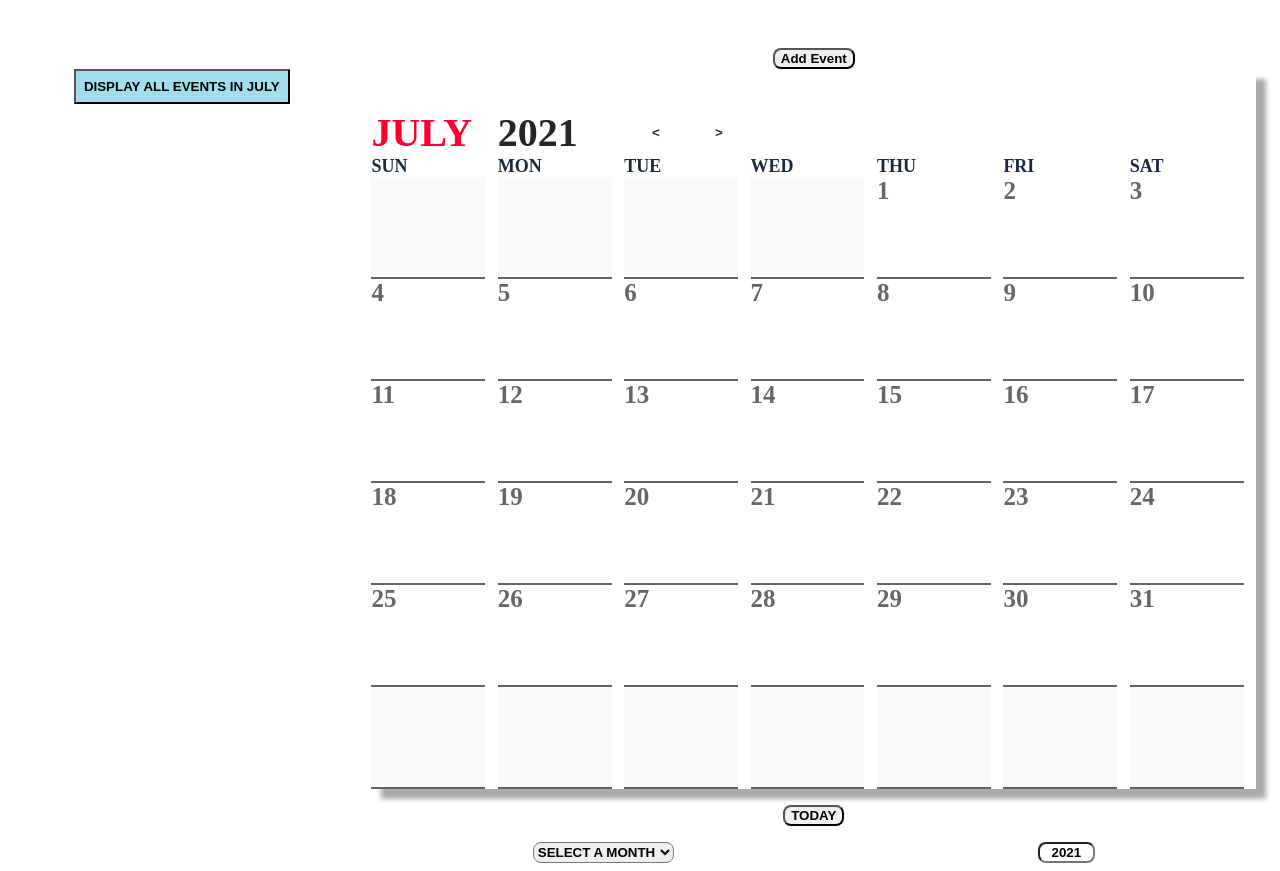
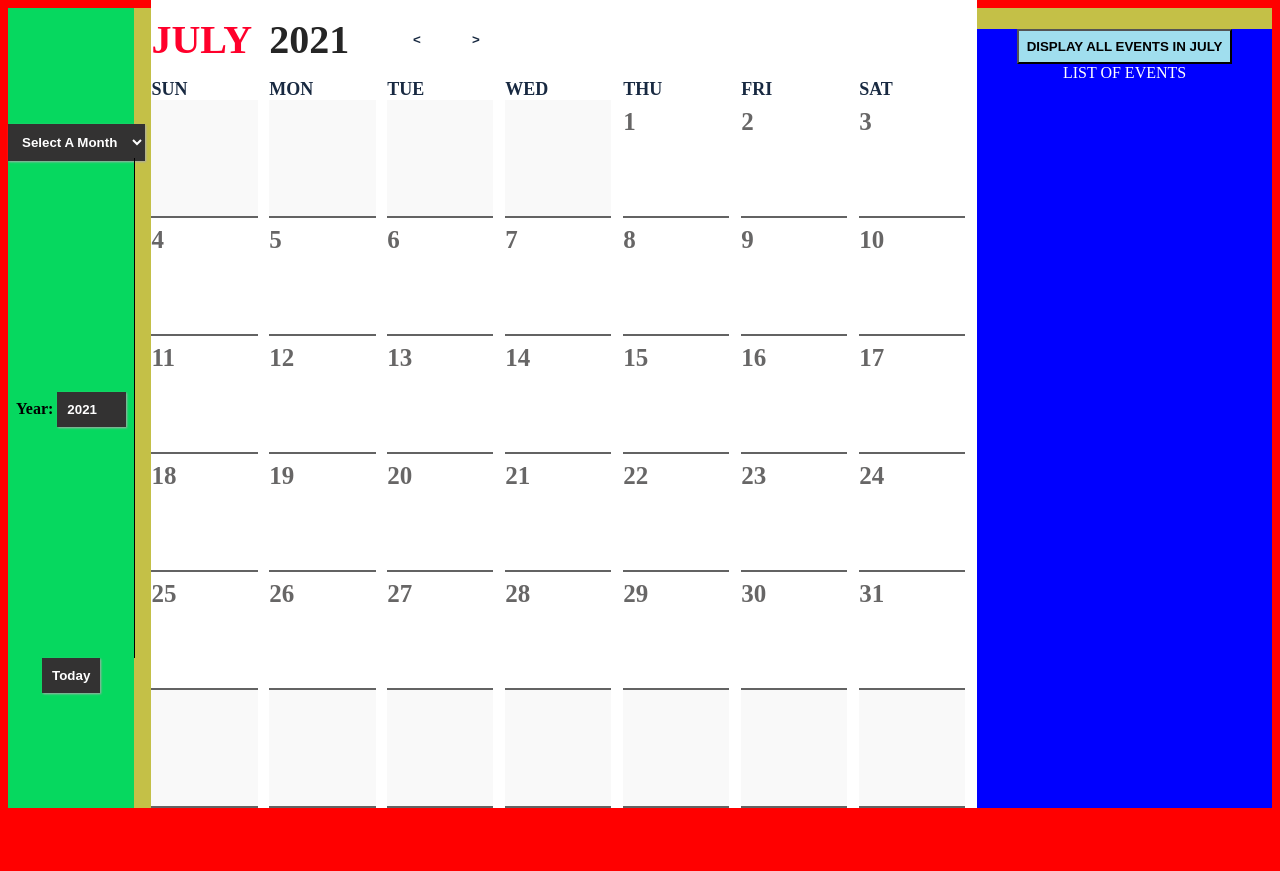
Before and after one commit to Camus1859/OdinCalendar, a website with bundled scripts: page client/src/index.html in a window 1280 px wide. After the commit the page ends 816 px from the top, so only its background shows below. Built offline with nearby package versions, Linux system fonts and the light colour scheme; no server answers.

Commit message:
added vertical line to the left of calendar

```diff
--- a/client/src/index.html
+++ b/client/src/index.html
@@ -8,14 +8,62 @@
   </head>
   <body>
     <div id="container-body">
+
+
       <div id="top">
-        <div id="event-container">
-          <button id="container-all-events">
-            Display All Events In<span id="event-month"></span>
-          </button>
-          LIST OF EVENTS
-          <div id="holds-events"></div>
+        <div class="dropdown-month-year">
+          <!-- <div id="month-year-tabs">
+            <span id="months-tab"></span>
+            <span id="years-tab"></span>
+          </div> -->
+
+          <div id="date-selectors">
+            <select
+              onmousedown="if(this.options.length>8){this.size=4;}"
+              onchange="this.size=0;"
+              onblur="this.size=0"
+              id="month-selector"
+            >
+              Select A Month
+              <option value="" disabled selected value>Select A Month</option>
+              <option class="month" value="January">January</option>
+              <option class="month" value="February">February</option>
+              <option class="month" value="March">March</option>
+              <option class="month" value="April">April</option>
+              <option class="month" value="May">May</option>
+              <option class="month" value="June">June</option>
+              <option class="month" value="July">July</option>
+              <option class="month" value="August">August</option>
+              <option class="month" value="September">September</option>
+              <option class="month" value="October">October</option>
+              <option class="month" value="November">November</option>
+              <option class="month" value="December">December</option>
+            </select>
+          </div>
+
+          <div>
+            <label id="year-label" for="year-input">Year:</label>
+            <input
+              type="number"
+              id="year-input"
+              value="2021"
+              autocomplete="off"
+              max="2099"
+              min="1905"
+            />
+          </div>
+
+          <div class="today-btn">
+            <button id="today">Today</button>
+          </div>
         </div>
+        <div id="vertical-line-container">
+          <div id="vertical-line"> </div>
+
+
+        </div>
+
+
         <div id="body">
           <button class="trigger">Add Event</button>
           <div class="modal">
@@ -91,49 +139,17 @@
               <div class="day">Sat</div>
             </div>
           </div>
+        </div>
 
-          <div id="month-year-tabs">
-            <span id="months-tab"></span>
-            <span id="years-tab"></span>
-          </div>
-          <button id="today">TODAY</button>
-          <div id="date-selectors">
-            <select
-              onmousedown="if(this.options.length>8){this.size=4;}"
-              onchange="this.size=0;"
-              onblur="this.size=0"
-              id="month-selector"
-            >
-              Select A Month
-              <option value="" disabled selected value>SELECT A MONTH</option>
-              <option class="month" value="January">January</option>
-              <option class="month" value="February">February</option>
-              <option class="month" value="March">March</option>
-              <option class="month" value="April">April</option>
-              <option class="month" value="May">May</option>
-              <option class="month" value="June">June</option>
-              <option class="month" value="July">July</option>
-              <option class="month" value="August">August</option>
-              <option class="month" value="September">September</option>
-              <option class="month" value="October">October</option>
-              <option class="month" value="November">November</option>
-              <option class="month" value="December">December</option>
-            </select>
-            <div>
-              <label id="year-label" for="year-input">Year:</label>
-              <input
-                type="number"
-                id="year-input"
-                value="2021"
-                autocomplete="off"
-                max="2099"
-                min="1905"
-              />
-            </div>
-          </div>
-          <script type="module" src="main.js"></script>
+        <div id="event-container">
+          <button id="container-all-events">
+            Display All Events In<span id="event-month"></span>
+          </button>
+          LIST OF EVENTS
+          <div id="holds-events"></div>
         </div>
       </div>
     </div>
+    <script type="module" src="main.js"></script>
   </body>
 </html>
--- a/client/src/style.css
+++ b/client/src/style.css
@@ -1,7 +1,15 @@
-body {
-  background-color:white;
-  margin-top: 3rem;
+body{
+  background-color: red;
 }
+
+#top {
+    display: flex;
+    justify-content: space-evenly;
+    background-color: rgb(196, 192, 71);
+    height: 100vh;
+    margin: 0;
+
+  }
 
 #body {
   display: flex;
@@ -9,25 +17,52 @@ body {
   align-items: center;
   /* width: 50%; */
   justify-content: end;
+  width: 60%;
+
 }
+
+#vertical-line{
+  border-left: 1px solid black;
+  height: 500px;
+  /* left: 12%; */
+  /* margin-left: -3px; */
+  margin-right:1rem ;
+}
+
+#vertical-line-container{
+  display: flex;
+  flex-direction: column;
+  justify-content: center;
+  align-content: center;
+}
+
+
 
 #event-container {
   display: flex;
   flex-direction: column;
-  /* width: 10%; */
   align-items: center;
   /* margin-right: 18rem; */
   display: none;
+
+
 }
 
-#container-all-events {
-  /* width: 100%; */
+/* #container-all-events {
   display: none;
+} */
+
+.dropdown-month-year{
+  display: flex;
+  flex-direction: column;
+  background-color: #06d85f;
+  align-items: center;
+  justify-content: space-around;
+  width: 10%;
+
+
 }
 
-#top {
-  display: flex;
-}
 
 #month-year {
   display: grid;
@@ -44,7 +79,12 @@ body {
   font-weight: bolder;
   text-decoration: none;
   outline: none;
-  border-radius: 0.5rem;
+  box-shadow: 1px 1px 2px #aaaaaa;
+  padding: 10px;
+  border: none;
+  cursor: pointer;
+  color: white;
+  background-color: rgb(51, 50, 50);
 }
 
 #previous-next-buttons {
@@ -62,9 +102,13 @@ body {
   font-size: small;
 }
 
-.title{
+.time-title2{
   letter-spacing: .5px;
   font-size: 14px;
+    white-space: nowrap;
+    text-overflow: ellipsis;
+    overflow: hidden;
+
 
 }
 
@@ -77,6 +121,8 @@ body {
    /* display: block; */
   /* font: bolder */
   font-weight: bolder;
+  letter-spacing: .5px;
+  font-size: 14px;
 }
 
 #days-of-the-week-container {
@@ -91,6 +137,7 @@ body {
   font-size: xx-small;
   text-transform: uppercase;
   background-color: white;
+  margin-top: 1rem;
 }
 
 .day {
@@ -104,7 +151,6 @@ body {
   width: 100%;
   padding: 40px 0px 0 0px;
   background-color:white;
-  box-shadow: 10px 10px 5px #aaaaaa;
 
 
   /* outline: none; */
@@ -139,23 +185,33 @@ body {
 
 #year-input {
   font-weight: bolder;
-  border-radius: 0.5rem;
   text-decoration: none;
   outline: none;
-  text-align: center;
+  box-shadow: 1px 1px 2px #aaaaaa;
+  padding: 10px;
+  border: none;
+  cursor: pointer;
+  color: white;
+  background-color: rgb(51, 50, 50);
 }
 
 .trigger {
   font-weight: bolder;
-  border-radius: 0.5rem;
   text-decoration: none;
   outline: none;
+  box-shadow: 1px 1px 2px #aaaaaa;
+  padding: 10px;
+  border: none;
+  cursor: pointer;
+
+
 }
 
 #month {
   padding-right: 10px;
   text-transform: uppercase;
   color: rgb(255, 0, 43);
+
 }
 
 #month-year-tabs {
@@ -172,13 +228,15 @@ body {
 }
 
 #today {
-  display: flex;
-  justify-content: end;
-  margin: 1rem;
   font-weight: bolder;
-  border-radius: 0.5rem;
   text-decoration: none;
   outline: none;
+  box-shadow: 1px 1px 2px #aaaaaa;
+  padding: 10px;
+  border: none;
+  cursor: pointer;
+  color: white;
+  background-color: rgb(51, 50, 50);
 }
 
 .calendar-days {
@@ -189,6 +247,9 @@ body {
   font-size: 25px ;
   font-weight: bolder;
   color: rgb(103, 102, 102);
+  padding-top: .5rem;
+  padding-bottom: .5rem;
+
 
 
   height: 50px;
@@ -490,7 +551,7 @@ input::-webkit-inner-spin-button {
 }
 
 #year-label {
-  color: white;
+  color: black;
   font-weight: bolder;
 }
 
@@ -515,10 +576,7 @@ input::-webkit-inner-spin-button {
     font-size: x-small;
   }
 
-  #top {
-    display: flex;
-    justify-content: space-around;
-  }
+
 
   #event-container {
     display: flex;
@@ -527,6 +585,7 @@ input::-webkit-inner-spin-button {
     align-items: center;
     color: white;
     margin-top: 1.3rem;
+    background-color: blue;
   }
 
   #container-all-events {
--- a/client/src/ui.js
+++ b/client/src/ui.js
@@ -674,7 +674,7 @@ const createElements = (aUsersEvent, element) => {
     ` <ul data="${aUsersEvent._id}"class="event">
 
 
-     <li data="${aUsersEvent._id}" class="time-title"><span class="time">${timer(aUsersEvent.time)}</span> <span class="title">${aUsersEvent.title}</span></li>
+     <li data="${aUsersEvent._id}" class="time-title2"><span class="time">${timer(aUsersEvent.time)}</span> <span class="time-title">${aUsersEvent.title}</span></li>
 
      </ul>
 
```
